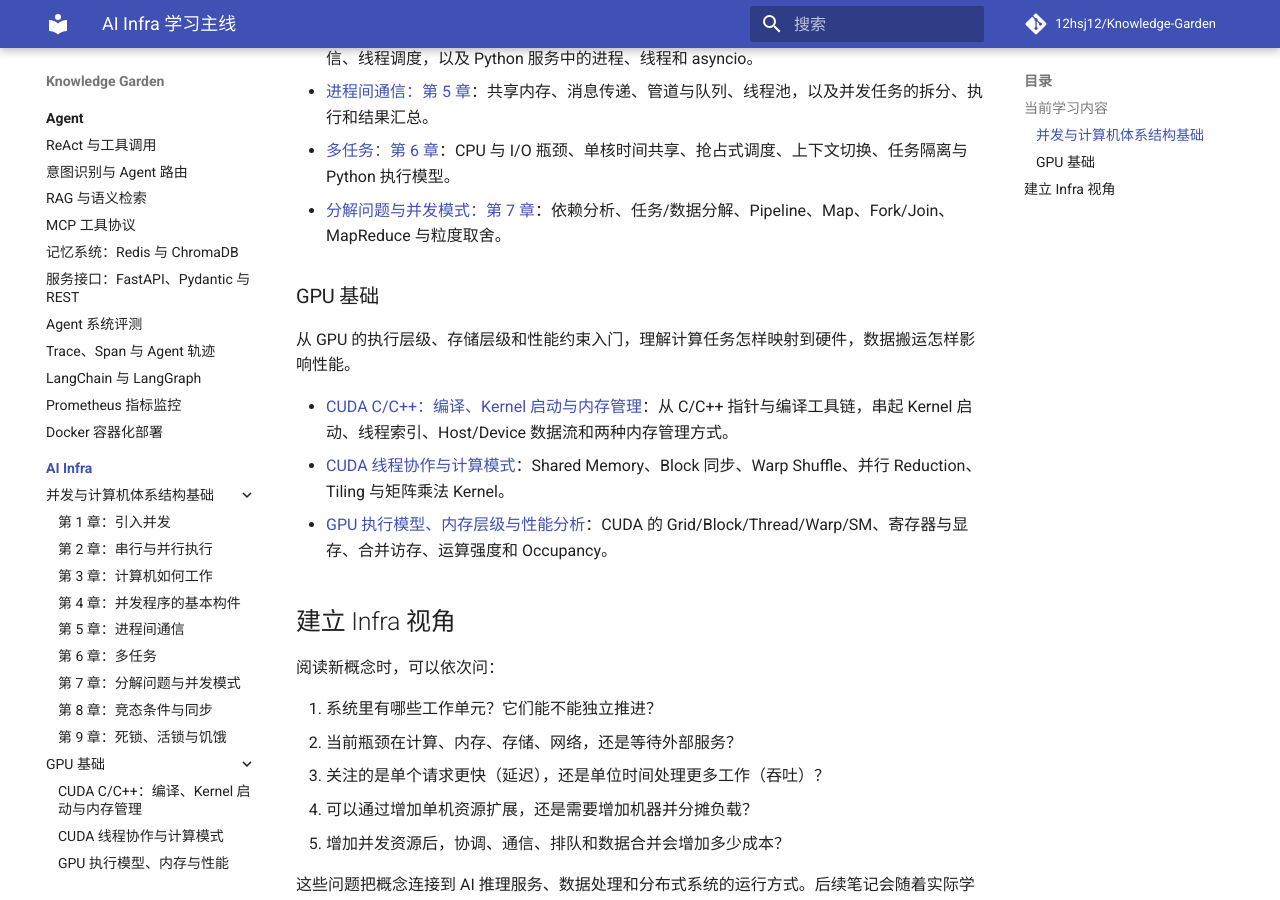
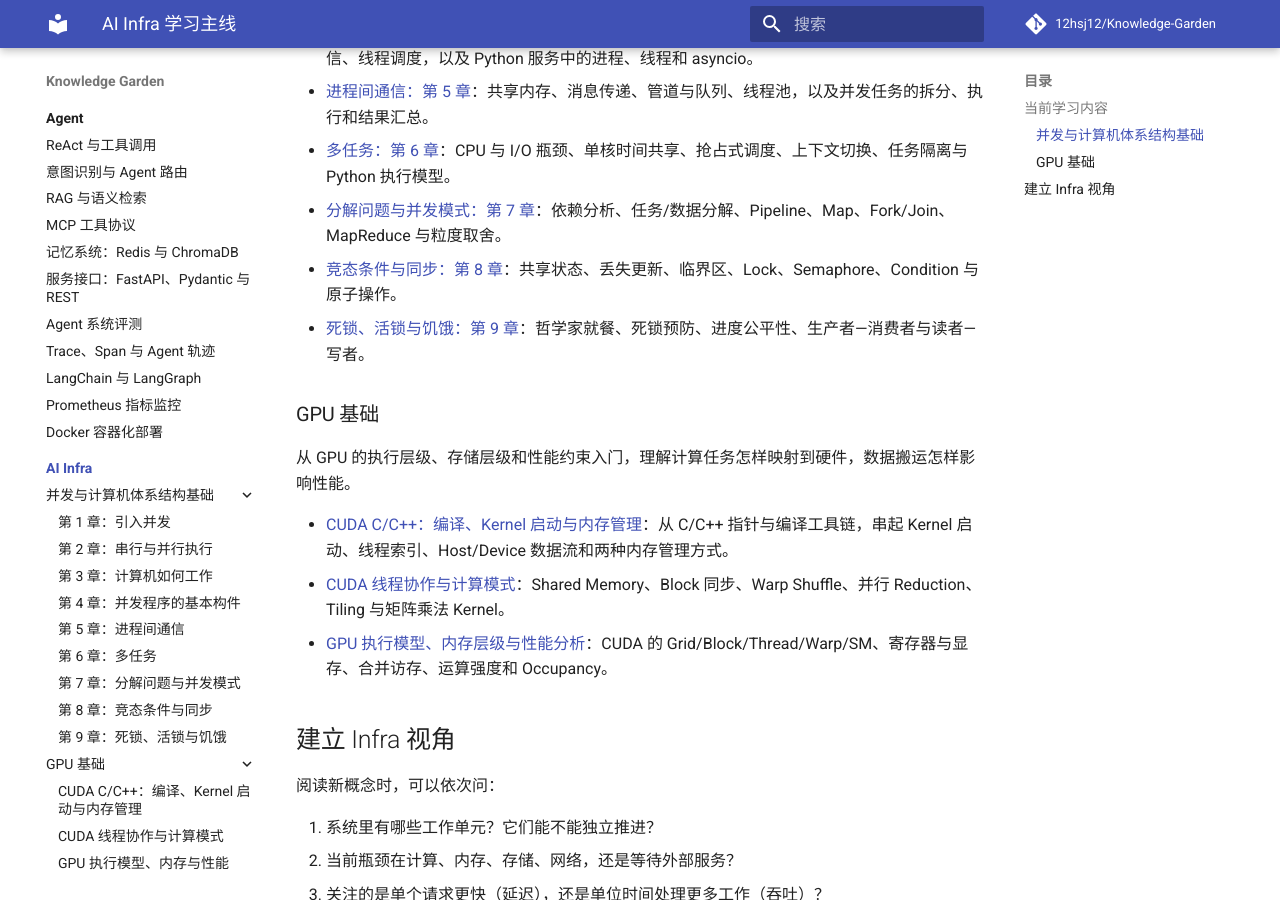
Before and after one commit to 12hsj12/Knowledge-Garden, an MkDocs documentation site: the page built from docs/ai-infra/index.md, in a window 1280 px wide and 900 px high, scrolled down 802 px. Built offline with MkDocs 1.6.1 and Material for MkDocs 9.7.7, drawn with Linux system fonts in a browser that asks for light colours; comment, search, counter and statistics services are not loaded.

Commit message:
Link concurrency chapters 8-9 from AI Infra index

```diff
--- a/docs/ai-infra/index.md
+++ b/docs/ai-infra/index.md
@@ -22,6 +22,8 @@ AI Infra 关注为 AI 工作负载提供和管理运行能力：计算资源如
 - [进程间通信：第 5 章](concurrency/chapter-05.md)：共享内存、消息传递、管道与队列、线程池，以及并发任务的拆分、执行和结果汇总。
 - [多任务：第 6 章](concurrency/chapter-06.md)：CPU 与 I/O 瓶颈、单核时间共享、抢占式调度、上下文切换、任务隔离与 Python 执行模型。
 - [分解问题与并发模式：第 7 章](concurrency/chapter-07.md)：依赖分析、任务/数据分解、Pipeline、Map、Fork/Join、MapReduce 与粒度取舍。
+- [竞态条件与同步：第 8 章](concurrency/chapter-08.md)：共享状态、丢失更新、临界区、Lock、Semaphore、Condition 与原子操作。
+- [死锁、活锁与饥饿：第 9 章](concurrency/chapter-09.md)：哲学家就餐、死锁预防、进度公平性、生产者—消费者与读者—写者。
 
 ### GPU 基础
 
```
